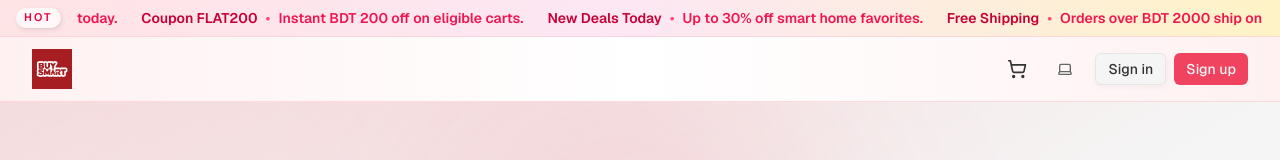
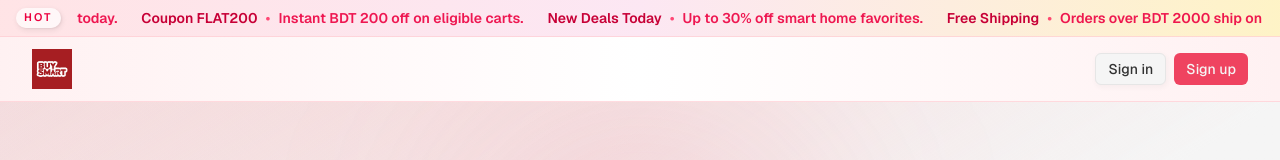
Before and after one commit to Sakhiur2022/BuySmart, a Next.js app in the folder main-app/: page / in a window 1280 px wide. Shown: the top 160 px of the page. Built offline with nearby package versions, Linux system fonts and the light colour scheme; no server answers.

Commit message:
feat(navbar): add ThemeSwitcher and CartNavButton to AuthButton and NavbarRoleActions

```diff
--- a/main-app/components/shared/auth-button.tsx
+++ b/main-app/components/shared/auth-button.tsx
@@ -5,6 +5,7 @@ import { Button } from '@/components/ui/button';
 import { createClient } from '@/lib/supabase/server';
 import { LogoutButton } from './logout-button';
 import { NavbarRoleActions } from './navbar-role-actions';
+import { ThemeSwitcher } from '@/components/shared/theme-switcher';
 
 export async function AuthButton() {
   const supabase = await createClient();
@@ -64,6 +65,7 @@ export async function AuthButton() {
         {userName}
       </Link>
       <NavbarRoleActions role={role} />
+      <ThemeSwitcher />
       <Link
         href="/profile/settings"
         className="inline-flex items-center text-muted-foreground hover:text-foreground transition-colors"
--- a/main-app/components/shared/navbar-role-actions.tsx
+++ b/main-app/components/shared/navbar-role-actions.tsx
@@ -3,6 +3,7 @@
 import Link from 'next/link';
 import { useSearchParams } from 'next/navigation';
 import { ArrowLeftRight, BarChart3, ClipboardList, Store } from 'lucide-react';
+import { CartNavButton } from '@/components/shared/cart-nav-button';
 
 type NavbarRole = 'buyer' | 'seller' | 'admin' | 'moderator' | null;
 
@@ -47,6 +48,7 @@ export function NavbarRoleActions({ role }: NavbarRoleActionsProps) {
 
       {showBuyerActions ? (
         <>
+          <CartNavButton />
           <Link
             href="/buyer/dashboard"
             className="inline-flex items-center text-rose-700 transition-colors hover:text-rose-800 focus-visible:outline-none focus-visible:ring-2 focus-visible:ring-pink-300 dark:text-pink-100 dark:hover:text-pink-50"
--- a/main-app/components/shared/navbar.tsx
+++ b/main-app/components/shared/navbar.tsx
@@ -1,13 +1,11 @@
 import Link from 'next/link';
 import Image from 'next/image';
 import { Suspense } from 'react';
-import { ThemeSwitcher } from '@/components/shared/theme-switcher';
 import { AuthButton } from '@/components/shared/auth-button';
 import { hasEnvVars } from '@/lib/utils';
 import { EnvVarWarning } from '@/components/shared/env-var-warning';
 import { createClient } from '@/lib/supabase/server';
 import { PromotionalBanner } from '@/components/shared/promotional-banner';
-import { CartNavButton } from '@/components/shared/cart-nav-button';
 import { MobileNavMenu } from '@/components/shared/mobile-nav-menu';
 import { NavbarCenterNav } from '@/components/shared/navbar-center-nav';
 
@@ -83,8 +81,6 @@ export async function Navbar() {
 
             {/* Right: Actions */}
             <div className="flex items-center gap-2 sm:gap-3 ml-auto">
-              <CartNavButton />
-              <ThemeSwitcher />
               {!hasEnvVars ? (
                 <EnvVarWarning />
               ) : (
```
